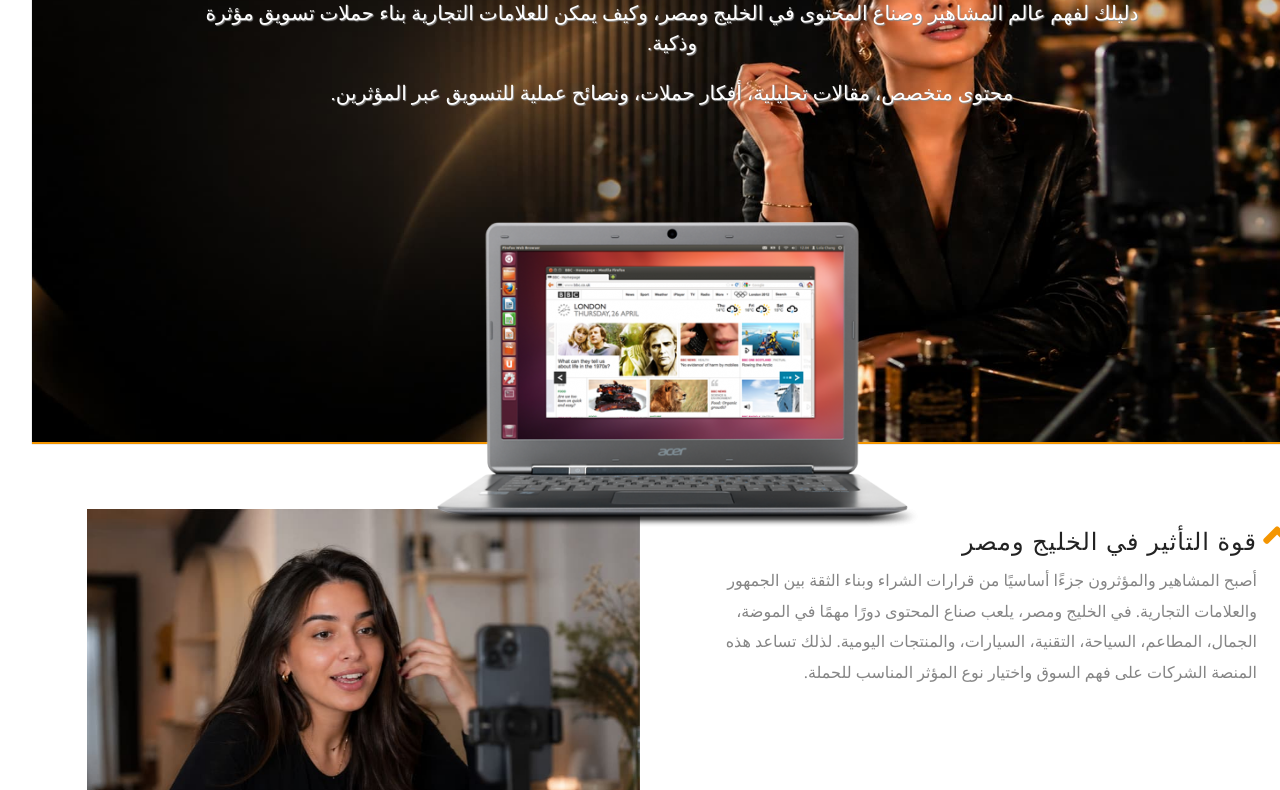
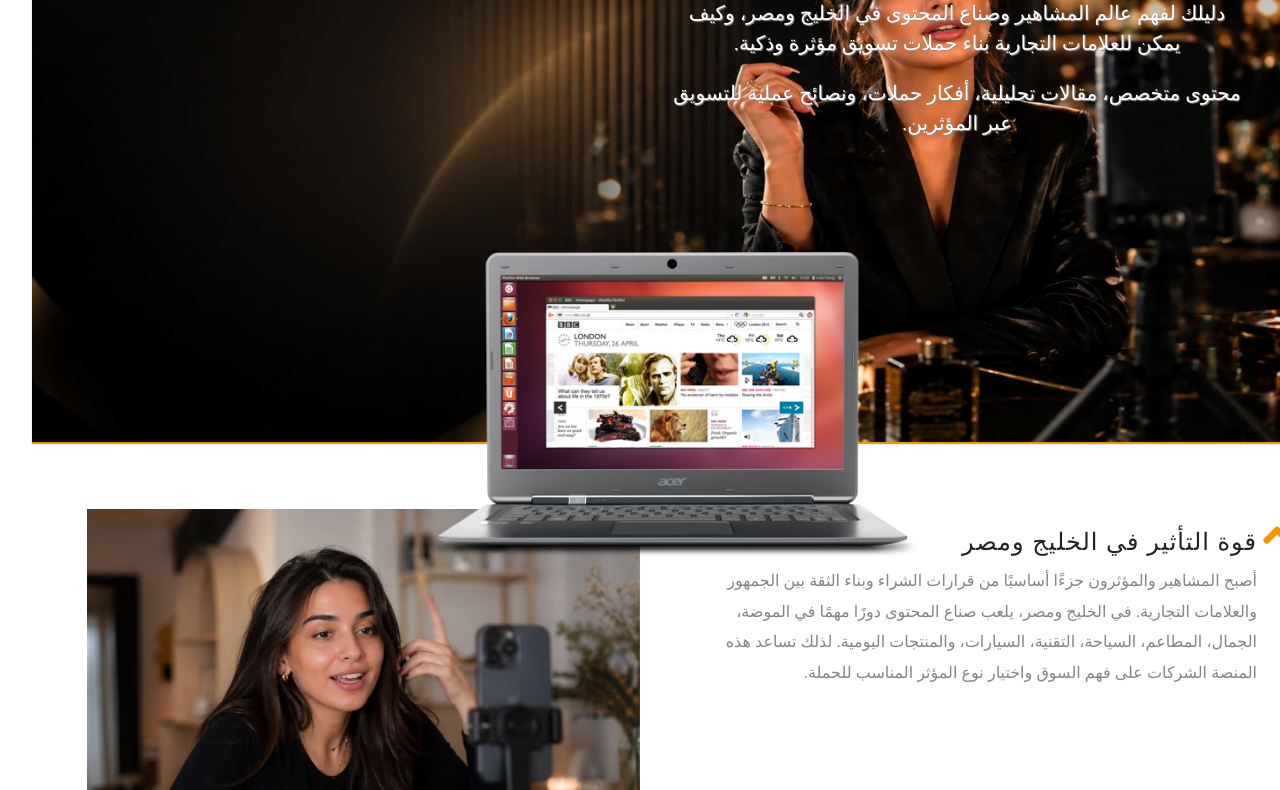
Before and after one commit to rab2323s-creator/marketing, a plain HTML site: page index.html in a window 1280 px wide. Shown: the part 225-1015 px from the top of the page. Drawn offline with nearby package versions, Linux system fonts and the light colour scheme.

Commit message:
Update styles.css

```diff
--- a/css/styles.css
+++ b/css/styles.css
@@ -239,15 +239,15 @@ a:hover {
 
 .hero-text {
     color: #676e73;
-    width: 83%;
-    text-align: center;
-    margin: 10% auto 24px auto;
+    width: 50%;
+    text-align: right;
+    margin: 10% 0 24px auto;
 }
 
 .hero-text p {
     font: 16px/30px 'opensans-regular', sans-serif;
     padding: 0;
-    margin: 12px 8% 0;
+    margin: 12px 0 0;
     text-shadow: 0px 1px 2px rgba(0, 0, 0, .2);
 }
 /*.carousel-inner*/
```
